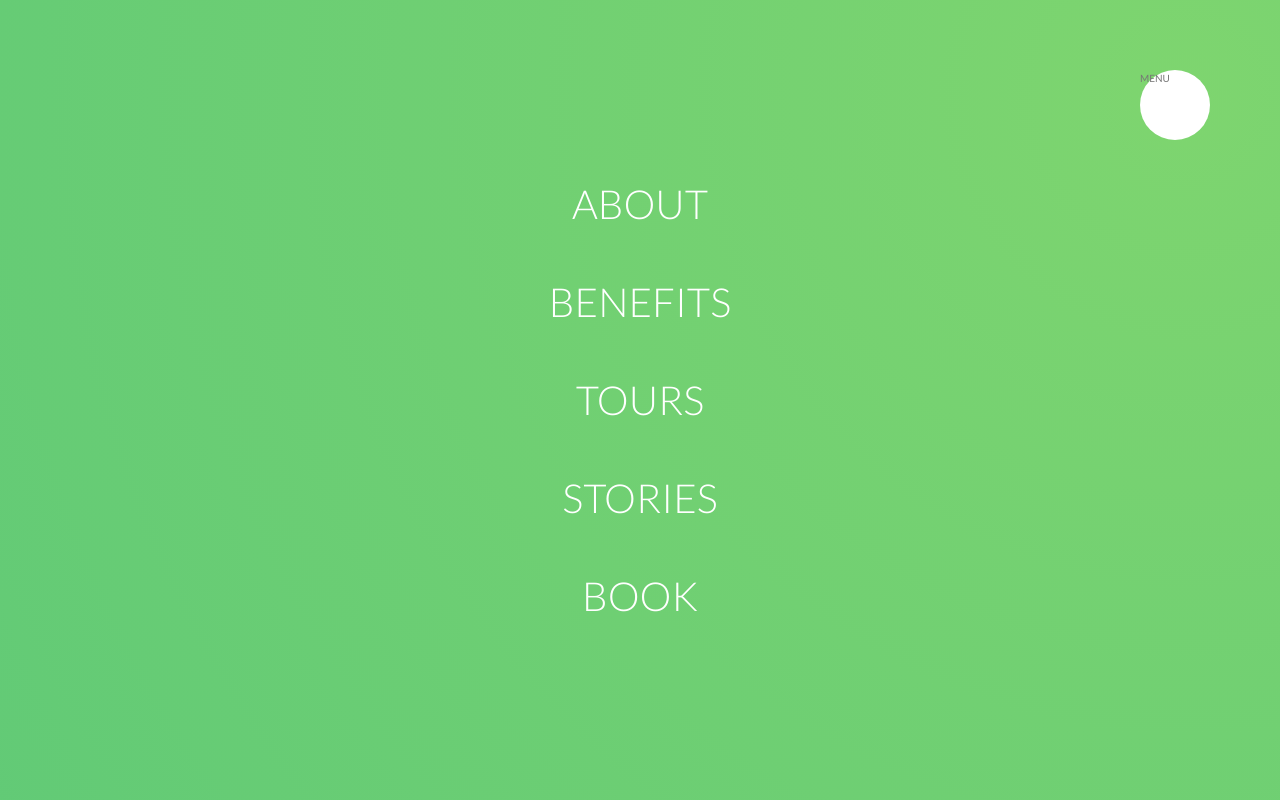
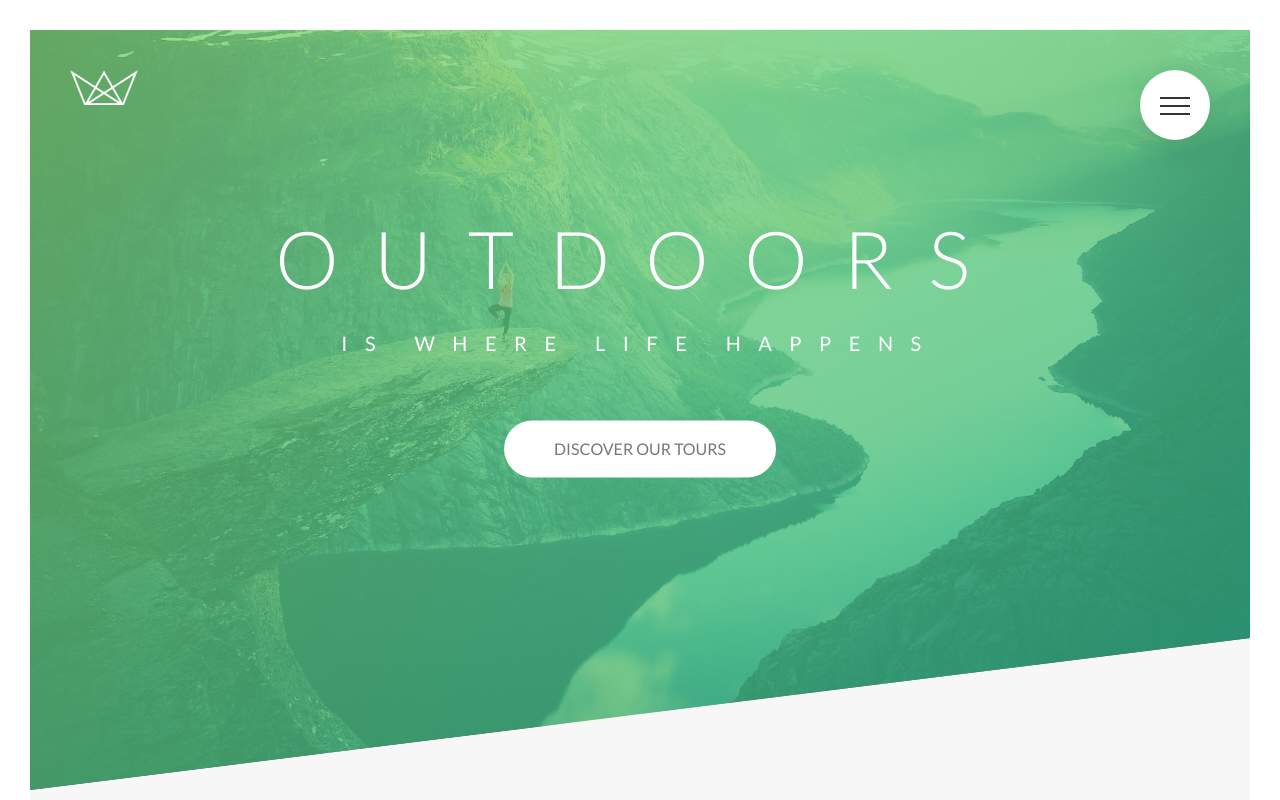
Before and after one commit to micahhobbs/natours, a website: page index.html in a window 1280 px wide. Shown: the top 800 px of the page. Drawn offline with Linux system fonts and the light colour scheme.

Commit message:
Final nav icon styling and animations

```diff
--- a/index.html
+++ b/index.html
@@ -20,7 +20,9 @@
     <div class="navigation">
         <input type="checkbox" class="navigation__checkbox" id="navi-toggle">
 
-        <label for="navi-toggle" class="navigation__button">MENU</label>
+        <label for="navi-toggle" class="navigation__button">
+            <span class="navigation__icon">&nbsp;</span>
+        </label>
 
         <div class="navigation__background">&nbsp;</div>
 
--- a/sass/layout/_navigation.scss
+++ b/sass/layout/_navigation.scss
@@ -13,6 +13,9 @@
         top: 7rem;
         right: 7rem;
         z-index: 2000;
+        box-shadow: 0 1rem 3rem rgba($color-black, .1);
+        text-align: center;
+        cursor: pointer;
     }
 
     &__background {
@@ -20,21 +23,24 @@
         width: 6rem;
         border-radius: 50%;
         position: fixed;
-        top: 6.5rem;
-        right: 6.5rem;
+        top: 7.5rem;
+        right: 7.5rem;
         background-image: radial-gradient($color-primary-light, $color-primary-dark);
         z-index: 1000;
+        transition: transform .8s cubic-bezier(0.86, 0, 0.07, 1);
 
-        transform: scale(100);
+        //transform: scale(100);
     }
 
     &__nav {
         height: 100vh;
-        width: 100%;
         position: fixed;
         top: 0;
-        right: 0;
+        left: 0;
         z-index: 1500;
+        opacity: 0;
+        width: 0;
+        transition: all .8s cubic-bezier(0.68, -0.55, 0.265, 1.55);
     }
 
     &__list {
@@ -42,6 +48,7 @@
         top: 50%;
         left: 50%;
         transform: translate(-50%, -50%);
+        width: 100%;
     }
 
     &__item {
@@ -72,6 +79,71 @@
             color: $color-primary;
             transform: translateX(1rem);
         }
+    }
 
+    //Functionality
+
+    &__checkbox:checked ~ &__background {
+        transform: scale(100);
+    }
+
+    &__checkbox:checked ~ &__nav {
+        opacity: 1;
+        width: 100%;
+    }
+
+    //Icon
+
+    &__icon {
+        position: relative;
+        margin-top: 3.5rem;
+        &,
+        &::before,
+        &::after {
+            width: 3rem;
+            height: 2px;
+            background-color: $color-grey-dark-3;
+            display: inline-block;
+
+
+        }
+
+        &::before,
+        &::after {
+            content: "";
+            position: absolute;
+            left: 0;
+            transition: all .2s;
+        }
+
+        &::before {
+            top: -.8rem;
+        }
+
+        &::after {
+            top: .8rem;
+        }
+    }
+
+    &__button:hover &__icon::before {
+        top: -1rem;
+    }
+
+    &__button:hover &__icon::after {
+        top: 1rem;
+    }
+
+    &__checkbox:checked + &__button &__icon {
+        background-color: transparent;
+    }
+
+    &__checkbox:checked + &__button &__icon::before {
+        top: 0;
+        transform: rotate(135deg);
+    }
+
+    &__checkbox:checked + &__button &__icon::after {
+        top: 0;
+        transform: rotate(-135deg);
     }
 }
```
Also changed, not shown: css/style.css.
